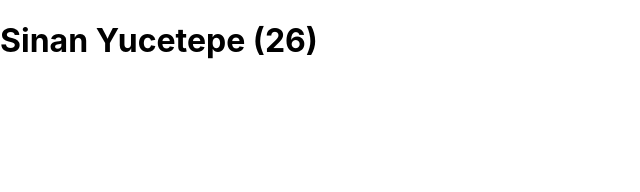
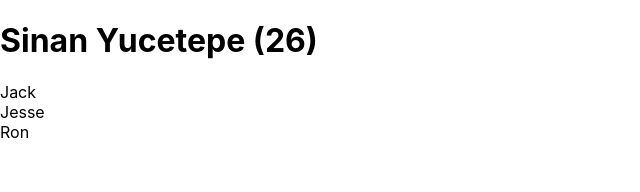
Before and after one commit to sinanyucetepe/React, a React (Create React App) app in the folder hello-react/: page / in a window 1280 px wide. Shown: the top 192 px of the page, without its empty margins (0-640 px from the left). Built offline with nearby package versions, Linux system fonts and the light colour scheme.

Commit message:
unique key prop

```diff
--- a/hello-react/src/App.js
+++ b/hello-react/src/App.js
@@ -1,11 +1,24 @@
 import './App.css';
 import User from './componets/User';
 //import Header from './componets/Header'
-
+const friends = [
+  {
+    id: 1,
+  name:'Jack '
+  },
+  {
+    id: 2,
+    name:'Jesse '
+  },
+  {
+    id: 3,
+    name:'Ron '
+  },
+];
 function App() {
   return(
     <>
-    <User name="Sinan" surname = "Yucetepe" isLoggedIn= {true} age={26} />
+    <User name="Sinan" surname = "Yucetepe" isLoggedIn= {true} age={26} friends ={ friends} />
 
 
     </>
--- a/hello-react/src/componets/User.js
+++ b/hello-react/src/componets/User.js
@@ -1,10 +1,15 @@
-function User({name, surname, isLoggedIn, age}) {
+
+function User({name, surname, isLoggedIn, age, friends}) {
     return (
-    <h1>
-        {
-            isLoggedIn ? `${name} ${surname} (${age})`  : "You did not login"
+    <>
+        <h1>
+        {isLoggedIn ? `${name} ${surname} (${age}) `  : "You did not login"}
+        </h1>
+
+        {friends.map((friend) =>
+            <div key={friend.id}> {friend.name} </div> )
         }
-         {isLoggedIn} </h1>
+    </>
     );
 }
 export default User;
```
